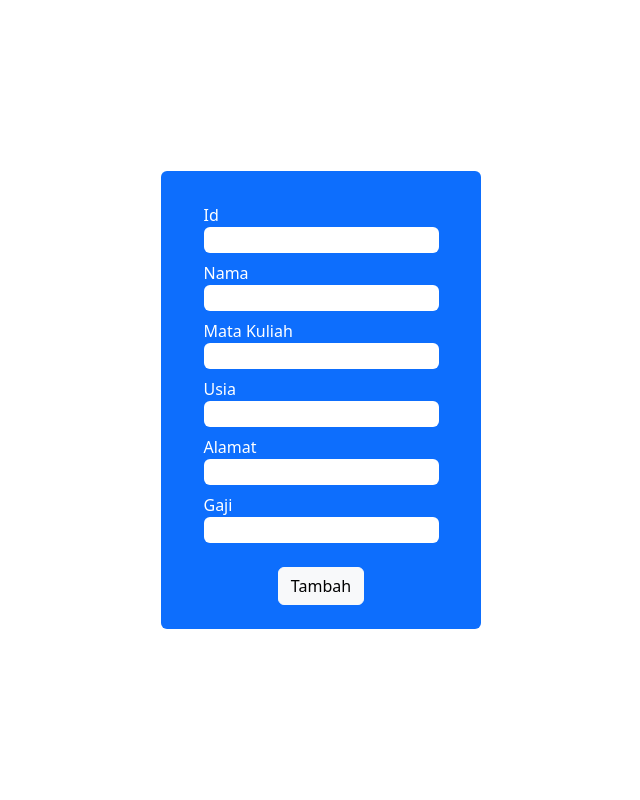
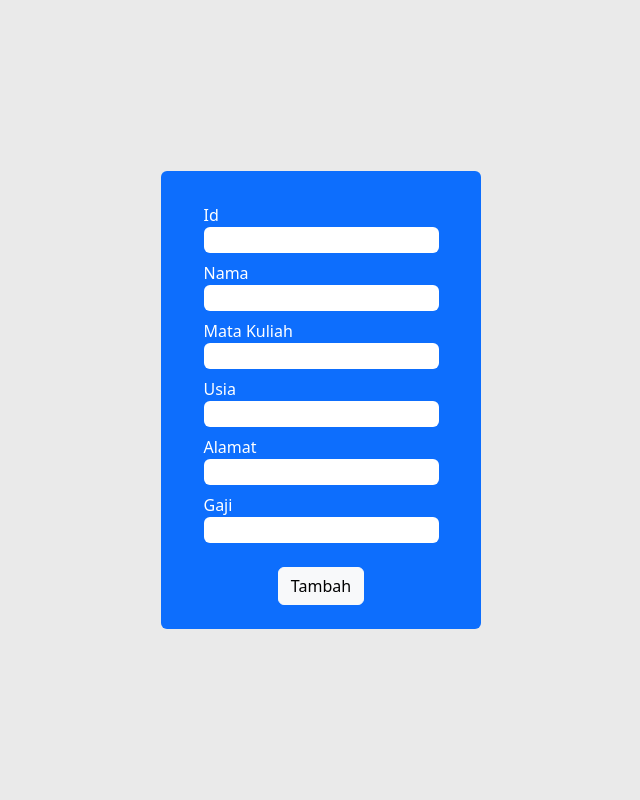
Before and after one commit to frzzz12/CRUD-Guru-Sekolah-Dasar, a PHP site: page /tambah.php in a window 1280 px wide. Shown: the whole page, without its empty margins (319-959 px from the left). Run offline with PHP 8.4, Linux system fonts and the light colour scheme; some libraries are stand-ins or nearby versions.

Commit message:
Mengubah Warna Background Page Tambah data

```diff
--- a/tambah.php
+++ b/tambah.php
@@ -31,7 +31,7 @@ if(isset($_POST["tambah"])) {
     <title>Tambah Data Guru</title>
 </head>
 <body>
-    <div class="d-flex  justify-content-center align-items-center min-vh-100">
+    <div class="d-flex  justify-content-center align-items-center min-vh-100" style="background-color: #EAEAEA">
         <div class="p-4 bg-primary text-white rounded fw-medium w-25 d-flex justify-content-center">
             <form action="" method="POST">
                 <div>
```
